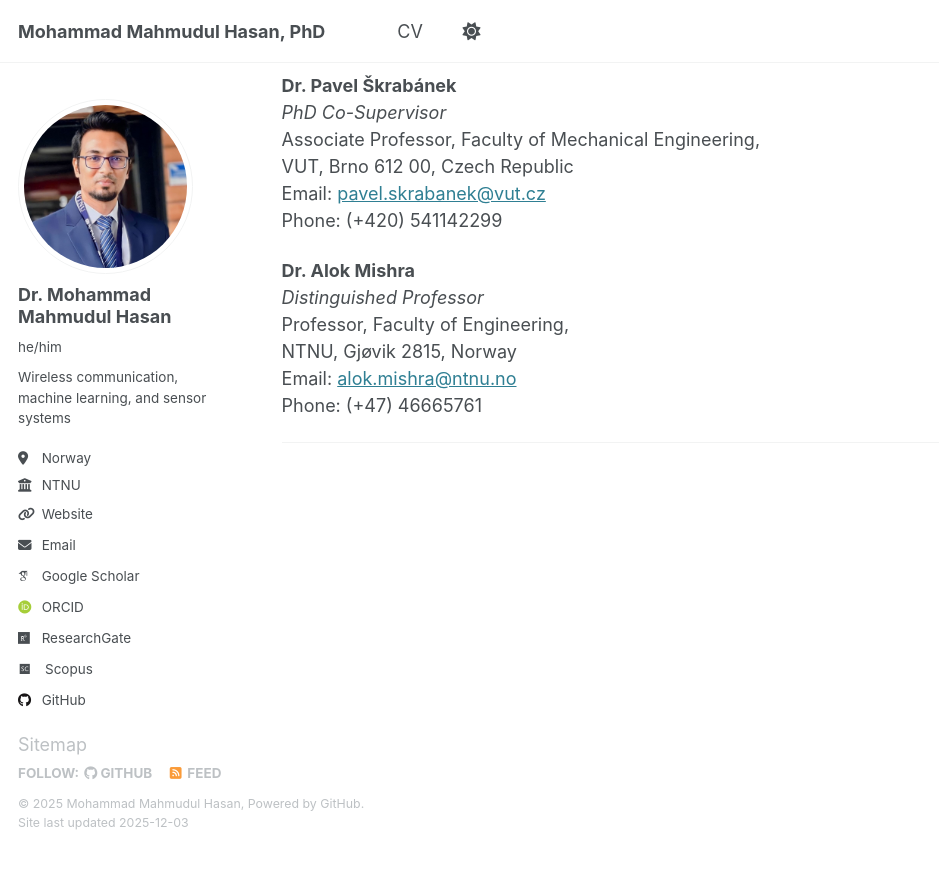
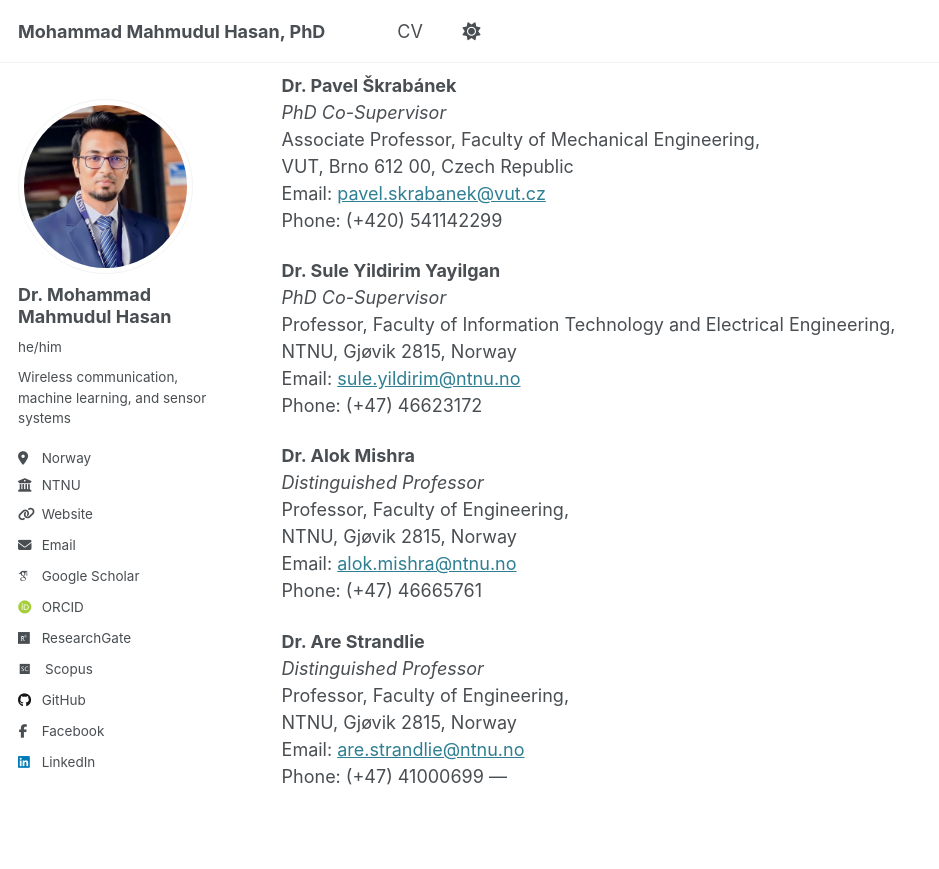
Before and after one commit to dearmahmud/dearmahmud.github.io, a Jekyll site: the page built from _pages/cv.md, in a window 1280 px wide and 900 px high, scrolled down 4112 px. Shown: the top 869 px of the window, without its empty margins (0-939 px from the left). Built offline with Jekyll 4.4.1, drawn with Linux system fonts in a browser that asks for light colours; some web fonts are replaced.

Commit message:
Add new contacts to CV

```diff
--- a/_pages/cv.md
+++ b/_pages/cv.md
@@ -379,6 +379,13 @@ VUT, Brno 612 00, Czech Republic
 Email: [pavel.skrabanek@vut.cz](mailto:pavel.skrabanek@vut.cz)
 Phone: (+420) 541142299
 
+**Dr. Sule Yildirim Yayilgan**
+*PhD Co-Supervisor*
+Professor, Faculty of Information Technology and Electrical Engineering,
+NTNU, Gjøvik 2815, Norway
+Email: [sule.yildirim@ntnu.no](mailto:sule.yildirim@ntnu.no)
+Phone: (+47) 46623172
+
 **Dr. Alok Mishra**
 *Distinguished Professor*
 Professor, Faculty of Engineering,
@@ -386,4 +393,10 @@ NTNU, Gjøvik 2815, Norway
 Email: [alok.mishra@ntnu.no](mailto:alok.mishra@ntnu.no)
 Phone: (+47) 46665761
 
+**Dr. Are Strandlie**
+*Distinguished Professor*
+Professor, Faculty of Engineering,
+NTNU, Gjøvik 2815, Norway
+Email: [are.strandlie@ntnu.no](mailto:are.strandlie@ntnu.no)
+Phone: (+47) 41000699
 ---
```
